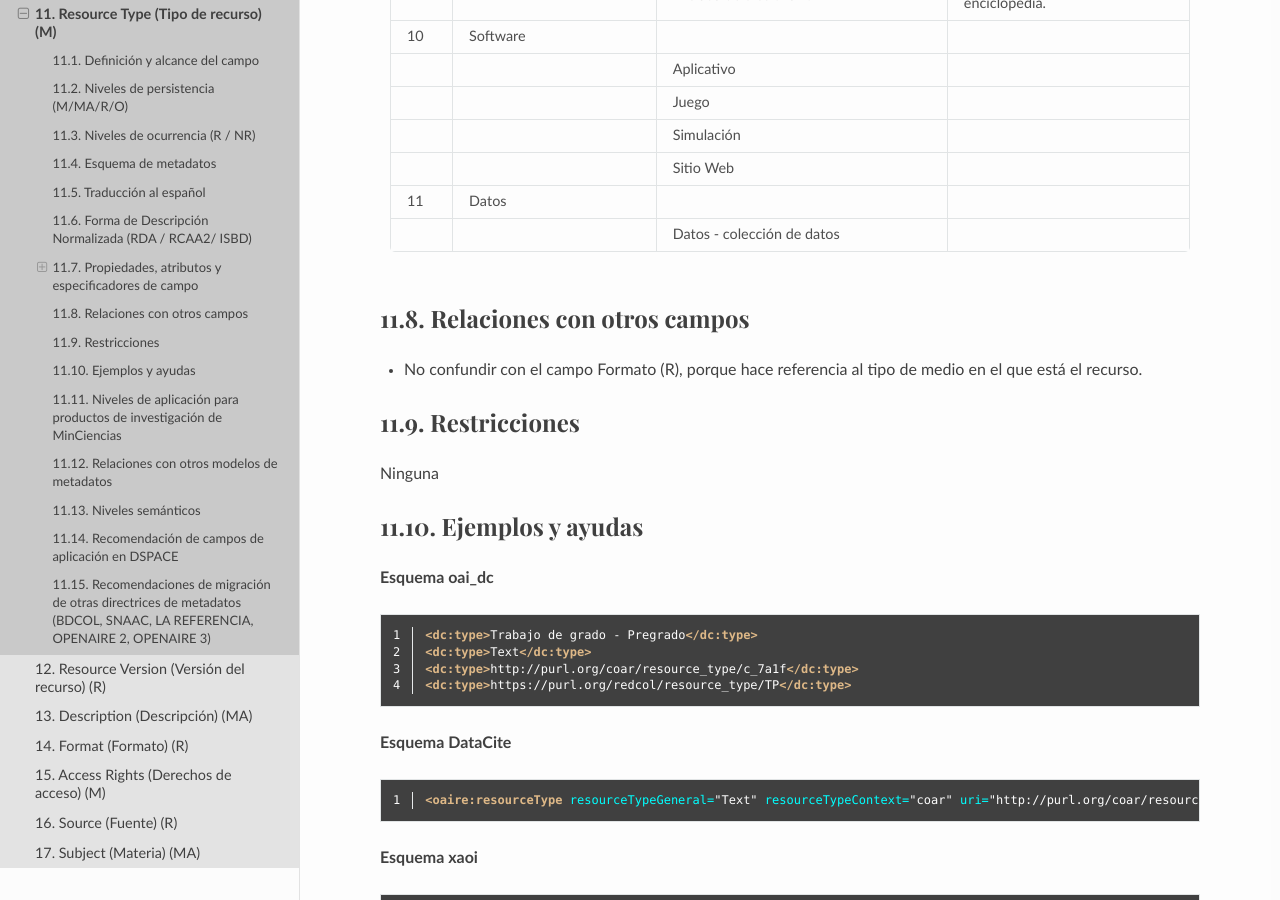
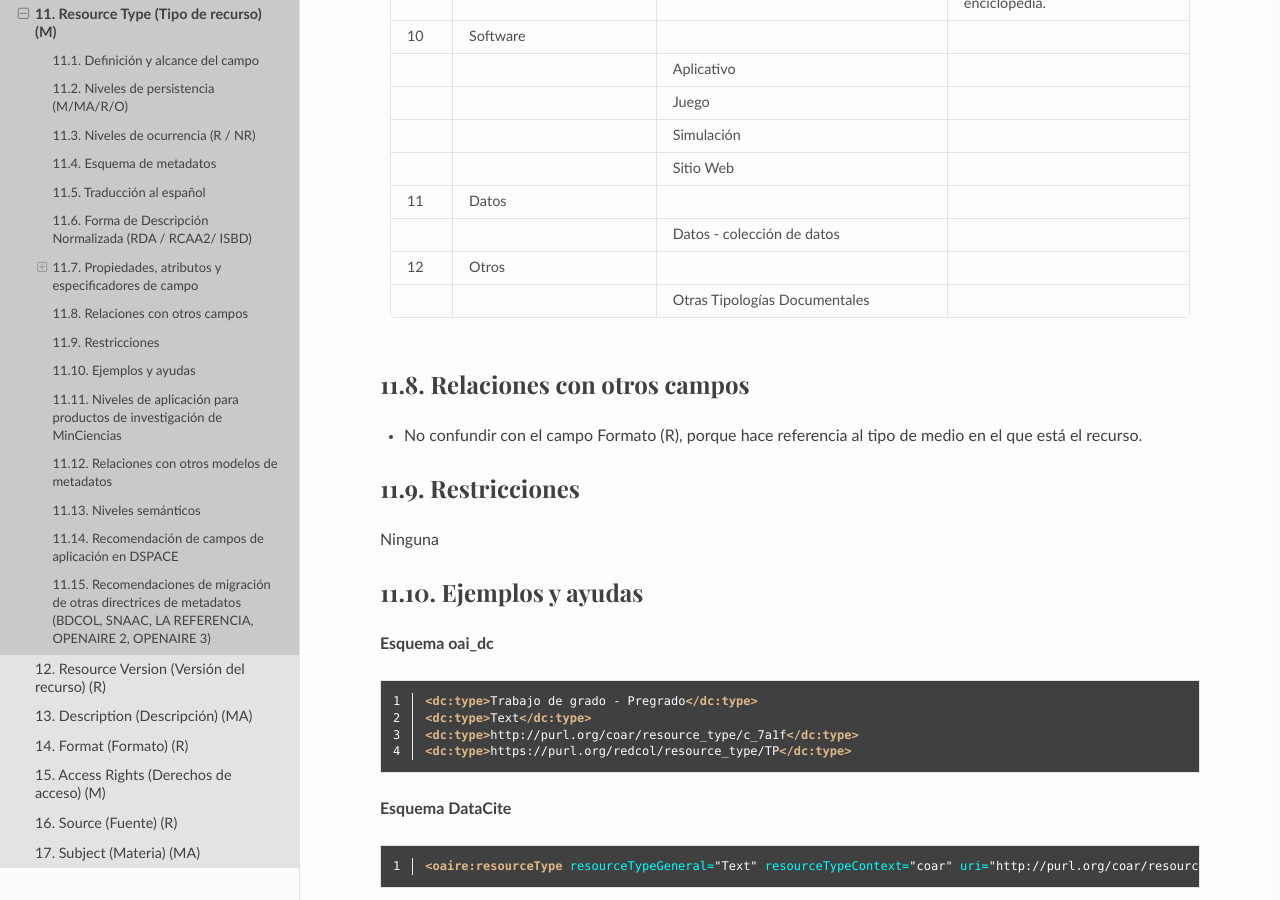
Before and after one commit to rcic/openaire4, a Sphinx documentation site: the page built from docs/field_publicationtype.rst, in a window 1280 px wide and 900 px high, scrolled down 12196 px. Built offline with Sphinx 7.4.7 and the Read the Docs theme 2.0.0, drawn with Linux system fonts in a browser that asks for light colours; some web fonts are replaced; a script that is not in the unit is left out.

Commit message:
Update field_publicationtype.rst

```diff
--- a/docs/field_publicationtype.rst
+++ b/docs/field_publicationtype.rst
@@ -553,6 +553,10 @@ Utilice la etiqueta del término de tipo de recurso como valor. Utilice el **val
 +------+----------------------------------------+-----------------------------------------------------+--------------------------------------------------------------+
 |      |                                        | Datos - colección de datos                          |                                                              |
 +------+----------------------------------------+-----------------------------------------------------+--------------------------------------------------------------+
+| 12   | Otros                                  |                                                     |                                                              |
++------+----------------------------------------+-----------------------------------------------------+--------------------------------------------------------------+
+|      |                                        | Otras Tipologías Documentales                       |                                                              |
++------+----------------------------------------+-----------------------------------------------------+--------------------------------------------------------------+
 
 
 Relaciones con otros campos
```
